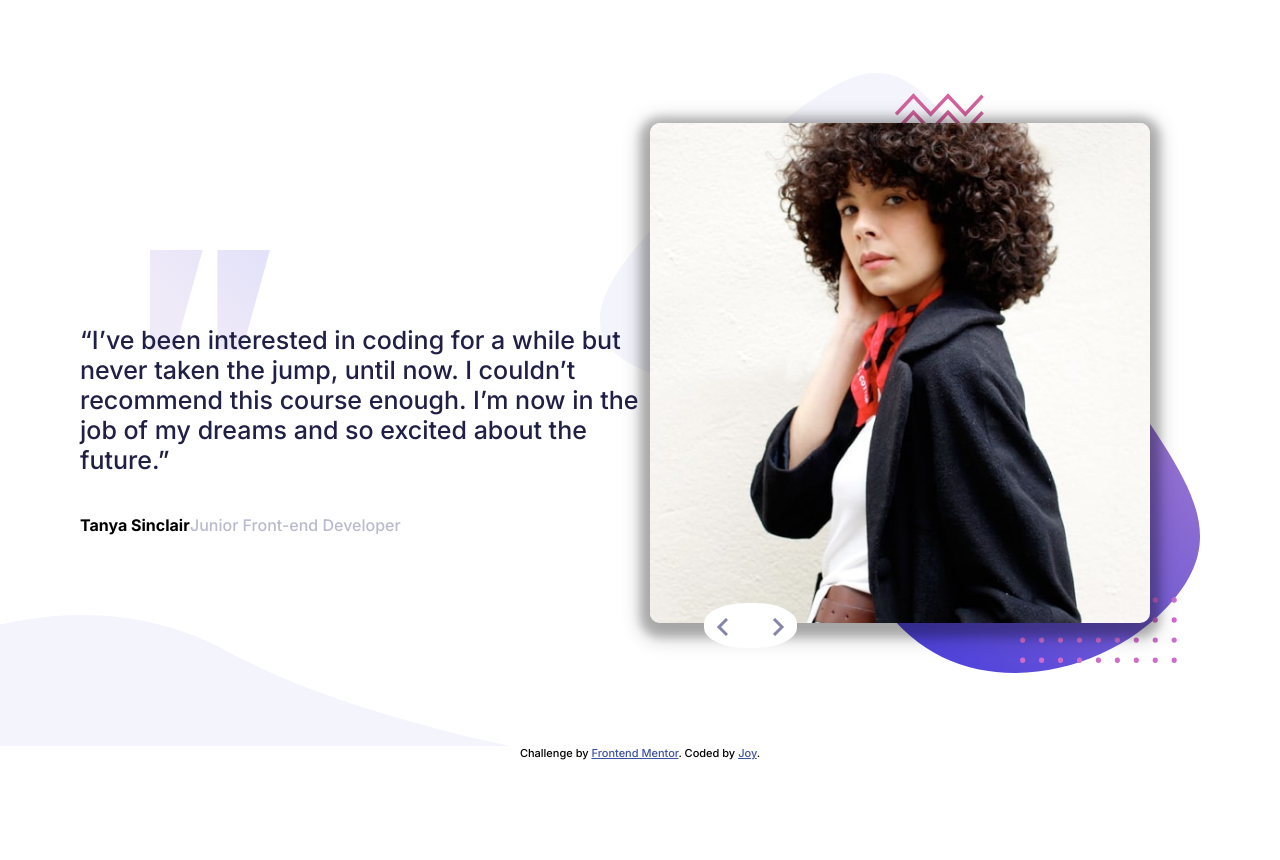
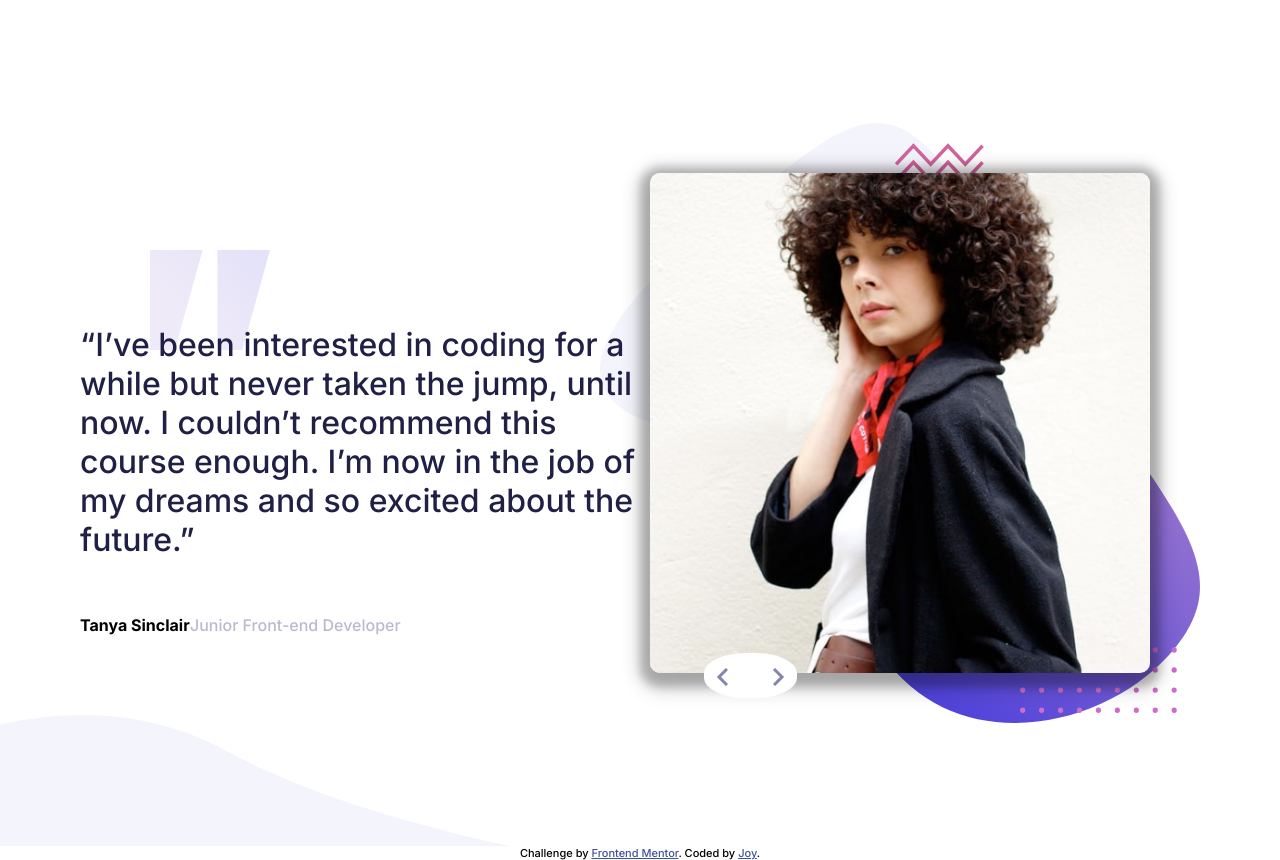
Before and after one commit to joyreuben/coding-bootcamp-testimonials-slider, a plain HTML site: page index.html in a window 1280 px wide. Before the commit the page ends 800 px from the top, so only its background shows below. Drawn offline with Linux system fonts and the light colour scheme.

Commit message:
Update style.css

```diff
--- a/style.css
+++ b/style.css
@@ -150,7 +150,7 @@ img {vertical-align: middle;}
     .text{
      position: absolute;
      color:hsl(240, 38%, 20%);
-     font-size: 25px;
+     font-size: 32px;
      text-align: left;
      z-index: 2;
      margin-top: 60px;
@@ -167,7 +167,7 @@ img {vertical-align: middle;}
       display: grid;
       grid-template-columns: 110px 250px;
       grid-gap: -20px;
-      margin-top: 250px;
+      margin-top: 350px;
     }
     .role{
     color:hsl(240, 18%, 77%);
```
